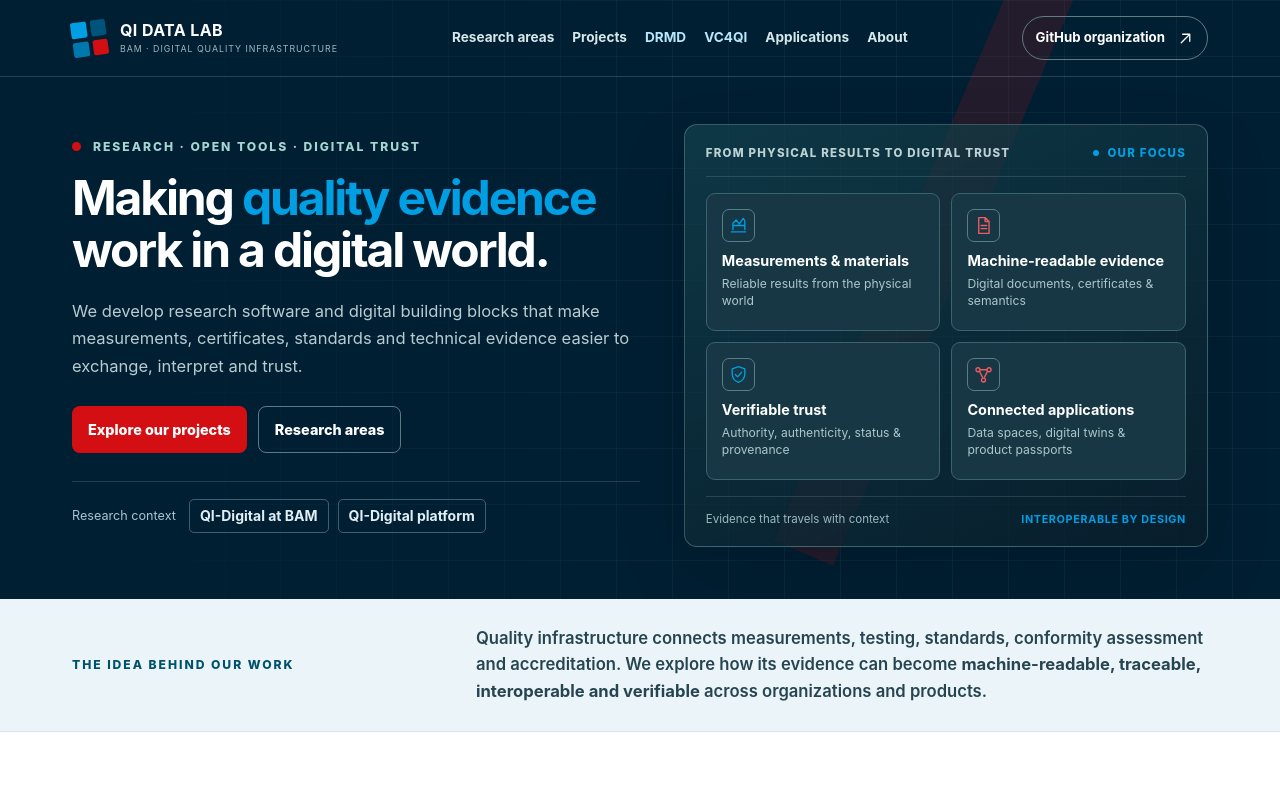
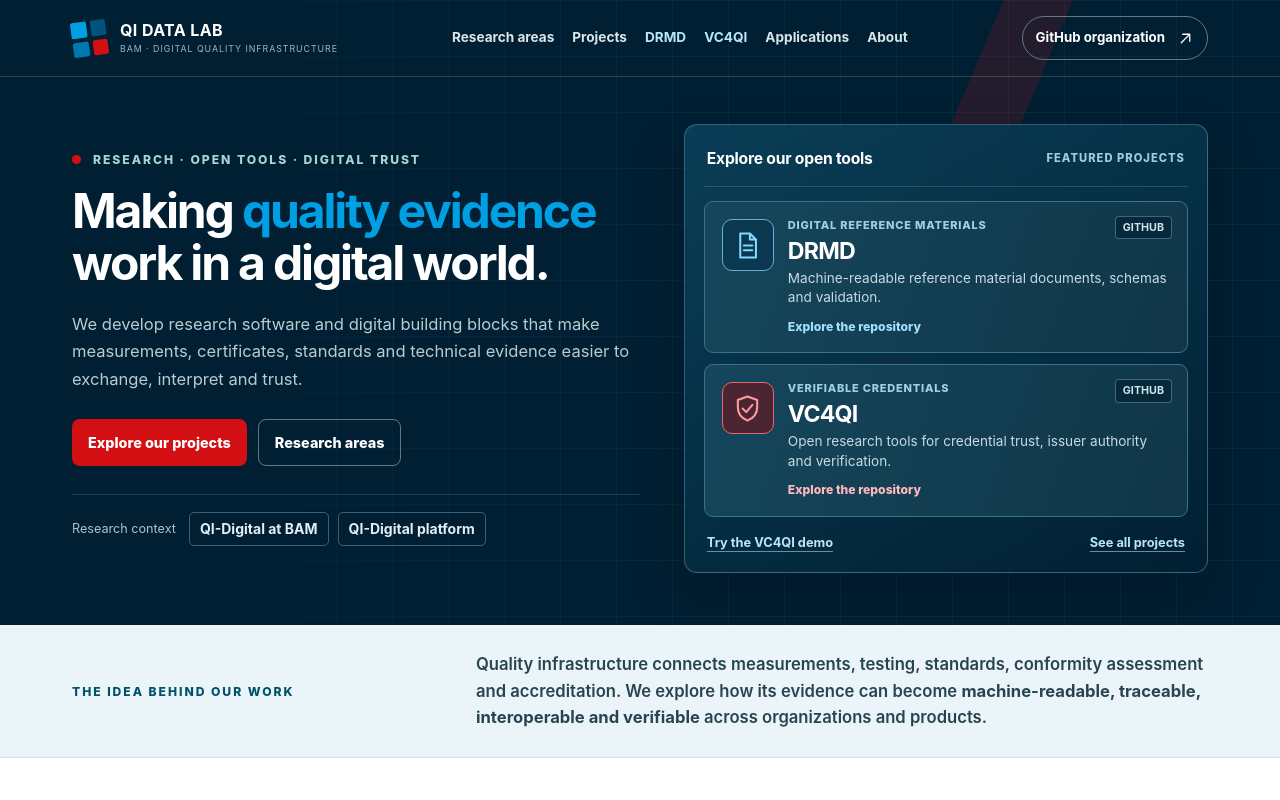
Before and after one commit to QI-Data-Lab/qi-data-lab.github.io, a plain HTML site: page index.html in a window 1280 px wide. Shown: the top 800 px of the page. Drawn offline with Linux system fonts and the light colour scheme.

Commit message:
Replace generic hero diagram with DRMD and VC4QI project links

```diff
--- a/index.html
+++ b/index.html
@@ -89,11 +89,45 @@
     .about-link{border-bottom-color:#83b9d5}
     .about-link:first-child{border-top-color:#83b9d5}
     footer{background:#001724}
+    /* The hero's right panel is a pair of useful project entry points. */
+    .hero-projects{width:100%;padding:19px;border:1px solid rgba(142,201,227,.35);border-radius:13px;background:linear-gradient(150deg,rgba(10,64,89,.93),rgba(1,32,51,.94));box-shadow:0 24px 54px rgba(0,0,0,.18)}
+    .hero-projects-head{display:flex;align-items:center;justify-content:space-between;gap:15px;padding:2px 3px 15px;border-bottom:1px solid rgba(182,222,238,.19)}
+    .hero-projects-head strong{font-size:.98rem;letter-spacing:-.015em;color:#fff}
+    .hero-projects-head span{font-size:.7rem;letter-spacing:.09em;text-transform:uppercase;color:#9dcede;font-weight:760;white-space:nowrap}
+    .hero-project-list{display:grid;gap:11px;margin:14px 0}
+    .hero-project{display:grid;grid-template-columns:52px minmax(0,1fr);gap:14px;position:relative;min-height:142px;padding:17px 17px 16px;border:1px solid #3a728a;border-radius:9px;background:linear-gradient(110deg,#16465c,#103648);transition:transform .2s,background .2s,border-color .2s,box-shadow .2s}
+    .hero-project:hover{transform:translateY(-2px);background:linear-gradient(110deg,#1b526b,#124157);border-color:#71c9ed;box-shadow:0 9px 22px rgba(0,0,0,.15)}
+    .hero-project:focus-visible{outline:3px solid #7bdaff;outline-offset:2px}
+    .hero-project-icon{width:52px;height:52px;display:grid;place-items:center;border:1px solid #64afd0;border-radius:10px;background:#0a3850;color:#82d8ff}
+    .hero-project-icon svg{width:29px;height:29px}
+    .hero-project-vc .hero-project-icon{border-color:#de6b70;background:#4b2532;color:#ff9b9f}
+    .hero-project-copy{display:flex;flex-direction:column;align-items:flex-start;min-width:0}
+    .hero-project-type{font-size:.69rem;line-height:1.25;letter-spacing:.07em;font-weight:780;color:#9fd1e6;text-transform:uppercase;padding-right:75px}
+    .hero-project-title{display:block;color:white;font-size:1.45rem;line-height:1.15;margin:5px 0 4px;letter-spacing:-.035em}
+    .hero-project-description{color:#c7dbe3;font-size:.85rem;line-height:1.45}
+    .hero-project-destination{display:inline-block;font-size:.76rem;font-weight:770;color:#9fe1fb;margin-top:9px}
+    .hero-project-vc .hero-project-destination{color:#ffb9bc}
+    .hero-project-badge{position:absolute;right:15px;top:14px;font-size:.67rem;font-weight:750;color:#cbe5ee;background:rgba(3,35,51,.7);border:1px solid rgba(135,201,226,.4);border-radius:4px;padding:2px 7px}
+    .hero-projects-footer{display:flex;align-items:center;justify-content:space-between;flex-wrap:wrap;gap:10px;padding:2px 3px 0}
+    .hero-projects-footer a{font-size:.8rem;font-weight:730;color:#b9e6fb;text-decoration:underline;text-underline-offset:4px;text-decoration-color:#668fa4}
+    .hero-projects-footer a:hover{color:white;text-decoration-color:white}
+    .project-grid{grid-template-columns:repeat(2,minmax(0,1fr))}
+    .project-card:last-child{grid-column:auto}
+    .llm-art{gap:22px}
+    .llm-panel{position:relative;display:flex;flex-direction:column;gap:11px;width:38%;height:126px;padding:17px;border:1px solid #4f8ca6;border-radius:8px;background:#174257;transform:rotate(-4deg)}
+    .llm-panel:last-child{transform:rotate(4deg);background:#123d51;border-color:#009ee3}
+    .llm-panel-label{color:#a1d6e9;font:750 .69rem/1.2 ui-monospace,Consolas,monospace;letter-spacing:.1em}
+    .llm-line{display:block;width:86%;height:7px;background:#527e90;border-radius:3px}
+    .llm-line.short{width:58%}
+    .llm-panel:last-child .llm-line{background:#009ee3}
+    .llm-panel:last-child .llm-line.short{background:#d40f14}
+    @media(max-width:760px){.project-grid{grid-template-columns:1fr}}
     @media(max-width:1050px){.nav-links{display:none;position:absolute;top:76px;left:0;right:0;background:#102d3a;padding:18px 32px 25px;flex-direction:column;align-items:flex-start;gap:17px;border-bottom:1px solid #3d6570}.nav-links.open{display:flex}.mobile-toggle{display:block}.nav-cta{margin-left:auto}}
     @media(max-width:1000px){.hero-grid{gap:26px}.hero h1{font-size:clamp(2.45rem,4.5vw,3.3rem)}.schematic{padding:15px}.flow-card{padding:12px;min-height:146px}}
     @media(max-width:820px){.hero-grid{grid-template-columns:1fr;gap:30px}.hero h1{max-width:610px}.schematic{max-width:660px;margin:0}.flow-card{min-height:122px}}
     @media(max-width:760px){.nav{height:70px}.nav-links{top:70px}.hero{padding:109px 0 42px}.hero h1{font-size:clamp(2.35rem,7.5vw,3.2rem)}.hero p.lead{font-size:1rem}.hero-affiliation{margin-top:24px}.intro-band .container{padding-top:24px;padding-bottom:24px;gap:10px}.intro-band p{font-size:1rem}}
     @media(max-width:540px){.brand{min-width:0}.nav-cta{display:none}.mobile-toggle{margin-left:auto}.schematic-top{flex-wrap:wrap}.flow-stack{grid-template-columns:1fr;gap:8px}.flow-card{flex-direction:row;align-items:center;min-height:0;padding:10px 12px;gap:12px}.flow-icon{flex:none}.flow-card strong{font-size:.86rem}.flow-card small{font-size:.74rem}.schematic-bottom{flex-wrap:wrap}.hero-affiliation>span{flex-basis:100%}}
+    @media(max-width:540px){.hero-projects{padding:13px}.hero-projects-head{flex-wrap:wrap;gap:3px}.hero-projects-head span{width:100%}.hero-project{grid-template-columns:42px minmax(0,1fr);gap:10px;padding:13px;min-height:0}.hero-project-icon{width:42px;height:42px}.hero-project-icon svg{width:23px;height:23px}.hero-project-title{font-size:1.26rem}.hero-project-description{font-size:.82rem}.hero-project-type{padding-right:0;max-width:190px}.hero-project-badge{right:10px;top:9px}}
     @media(max-width:390px){.hero h1{font-size:2.22rem}.brand-copy small{display:none}}
     @media(prefers-reduced-motion:reduce){html{scroll-behavior:auto}*,*:before,*:after{transition:none!important;animation:none!important}}
   </style>
@@ -129,15 +163,21 @@
           <div class="hero-actions"><a class="button button-primary" href="#projects">Explore our projects</a><a class="button button-outline" href="#work">Research areas</a></div>
           <div class="hero-affiliation" aria-label="Research context and partners"><span>Research context</span><a href="https://bam.de/en/topics/digital-materials-research/qi-digital" target="_blank" rel="noopener noreferrer">QI-Digital at BAM</a><a href="https://www.qi-digital.de/" target="_blank" rel="noopener noreferrer">QI-Digital platform</a></div>
         </div>
-        <aside class="schematic" aria-label="How quality evidence becomes reusable digital trust">
-          <div class="schematic-top"><span>From physical results to digital trust</span><span class="live">Our focus</span></div>
-          <div class="flow-stack">
-            <div class="flow-card"><div class="flow-icon"><svg aria-hidden="true"><use href="#icon-measure"/></svg></div><div><strong>Measurements &amp; materials</strong><small>Reliable results from the physical world</small></div></div>
-            <div class="flow-card"><div class="flow-icon"><svg aria-hidden="true"><use href="#icon-file"/></svg></div><div><strong>Machine-readable evidence</strong><small>Digital documents, certificates &amp; semantics</small></div></div>
-            <div class="flow-card"><div class="flow-icon"><svg aria-hidden="true"><use href="#icon-shield"/></svg></div><div><strong>Verifiable trust</strong><small>Authority, authenticity, status &amp; provenance</small></div></div>
-            <div class="flow-card"><div class="flow-icon"><svg aria-hidden="true"><use href="#icon-network"/></svg></div><div><strong>Connected applications</strong><small>Data spaces, digital twins &amp; product passports</small></div></div>
+        <aside class="hero-projects" aria-labelledby="hero-projects-title">
+          <div class="hero-projects-head"><strong id="hero-projects-title">Explore our open tools</strong><span>Featured projects</span></div>
+          <div class="hero-project-list">
+            <a class="hero-project hero-project-drmd" href="https://github.com/QI-Data-Lab/DRMD" target="_blank" rel="noopener noreferrer" aria-label="Explore the DRMD repository on GitHub">
+              <span class="hero-project-icon" aria-hidden="true"><svg><use href="#icon-file"/></svg></span>
+              <span class="hero-project-copy"><span class="hero-project-type">Digital reference materials</span><strong class="hero-project-title">DRMD</strong><span class="hero-project-description">Machine-readable reference material documents, schemas and validation.</span><span class="hero-project-destination">Explore the repository</span></span>
+              <span class="hero-project-badge" aria-hidden="true">GITHUB</span>
+            </a>
+            <a class="hero-project hero-project-vc" href="https://github.com/QI-Data-Lab/VC4QI" target="_blank" rel="noopener noreferrer" aria-label="Explore the VC4QI repository on GitHub">
+              <span class="hero-project-icon" aria-hidden="true"><svg><use href="#icon-shield"/></svg></span>
+              <span class="hero-project-copy"><span class="hero-project-type">Verifiable credentials</span><strong class="hero-project-title">VC4QI</strong><span class="hero-project-description">Open research tools for credential trust, issuer authority and verification.</span><span class="hero-project-destination">Explore the repository</span></span>
+              <span class="hero-project-badge" aria-hidden="true">GITHUB</span>
+            </a>
           </div>
-          <div class="schematic-bottom"><span>Evidence that travels with context</span><strong>INTEROPERABLE BY DESIGN</strong></div>
+          <div class="hero-projects-footer"><a href="https://qi-data-lab.github.io/VC4QI/demo/" target="_blank" rel="noopener noreferrer">Try the VC4QI demo</a><a href="#projects">See all projects</a></div>
         </aside>
       </div>
     </section>
@@ -155,11 +195,12 @@
     </div></section>
 
     <section class="section projects" id="projects" aria-labelledby="projects-title"><div class="container">
-      <div class="section-heading"><div class="eyebrow accent-dark">Open-source research</div><h2 id="projects-title">Projects you can explore.</h2><p>Three public repositories currently give a concrete view of our work—from structured materials data to trust verification and traceable document analysis.</p></div>
+      <div class="section-heading"><div class="eyebrow accent-dark">Open-source research</div><h2 id="projects-title">Projects you can explore.</h2><p>Four public research projects make our work tangible—from structured materials data and trust verification to traceable document analysis and AI-assisted extraction.</p></div>
       <div class="project-grid">
         <article class="project-card"><div class="project-art vc-art" aria-hidden="true"><div class="trust-chain"><div class="trust-node"><svg><use href="#icon-file"/></svg></div><div class="trust-edge"></div><div class="trust-node"><svg><use href="#icon-shield"/></svg></div><div class="trust-edge"></div><div class="trust-node"><svg><use href="#icon-network"/></svg></div></div></div><div class="project-body"><p class="project-type">Verifiable trust</p><h3>VC4QI</h3><p>Research framework and browser demonstrator for verifiable credentials in quality infrastructure. Explore how trust anchors, issuer authority, credential status and evidence affect a verifier’s decision.</p><div class="tags"><span>Verifiable Credentials</span><span>Trust chains</span><span>TypeScript / Python</span></div><div class="project-links"><a class="repo-link" href="https://github.com/QI-Data-Lab/VC4QI" target="_blank" rel="noopener noreferrer">Repository <svg aria-hidden="true"><use href="#icon-external"/></svg></a><a class="repo-link" href="https://qi-data-lab.github.io/VC4QI/demo/" target="_blank" rel="noopener noreferrer">Live demo <svg aria-hidden="true"><use href="#icon-external"/></svg></a></div></div></article>
         <article class="project-card"><div class="project-art xml-art" aria-hidden="true"><div class="xml-paper"><div><span class="tag">&lt;drmd&gt;</span></div><div class="indent"><span class="tag">&lt;material&gt;</span><span class="value"> reference </span><span class="tag">&lt;/material&gt;</span></div><div class="indent"><span class="tag">&lt;property&gt;</span></div><div class="indent" style="padding-left:35px"><span class="value">value · unit · uncertainty</span></div><div class="indent"><span class="tag">&lt;/property&gt;</span></div><div><span class="tag">&lt;/drmd&gt;</span></div></div></div><div class="project-body"><p class="project-type">Digital reference materials</p><h3>DRMD</h3><p>A Digital Reference Material Document specification and tooling: XML schema, examples, rendering, validation and an editor for structured reference-material information.</p><div class="tags"><span>XML / XSD</span><span>Metrology</span><span>Validation</span></div><div class="project-links"><a class="repo-link" href="https://github.com/QI-Data-Lab/drmd" target="_blank" rel="noopener noreferrer">Repository <svg aria-hidden="true"><use href="#icon-external"/></svg></a></div></div></article>
         <article class="project-card"><div class="project-art trace-art" aria-hidden="true"><div class="trace-window"><span class="line"></span><span class="line short"></span><span class="line highlight"></span><span class="line"></span><span class="line short"></span></div><div class="trace-window"><span class="line highlight"></span><span class="line"></span><span class="line short"></span><span class="line"></span><span class="chip">SOURCE FOUND</span></div></div><div class="project-body"><p class="project-type">AI with provenance</p><h3>Evidence Tracer</h3><p>A local-first desktop research workbench for exploring PDF corpora, following references and locating evidence for or against a question with page-level source traces.</p><div class="tags"><span>Document AI</span><span>Provenance</span><span>Research demo</span></div><div class="project-links"><a class="repo-link" href="https://github.com/QI-Data-Lab/Evidence-Tracer" target="_blank" rel="noopener noreferrer">Repository <svg aria-hidden="true"><use href="#icon-external"/></svg></a></div></div></article>
+        <article class="project-card"><div class="project-art llm-art" aria-hidden="true"><div class="llm-panel"><span class="llm-panel-label">CERTIFICATE</span><span class="llm-line"></span><span class="llm-line short"></span><span class="llm-line"></span></div><div class="llm-panel"><span class="llm-panel-label">STRUCTURED DATA</span><span class="llm-line short"></span><span class="llm-line"></span><span class="llm-line short"></span></div></div><div class="project-body"><p class="project-type">AI-assisted extraction</p><h3>LLM4QI</h3><p>Research into using large language models to extract structured reference-material information from certificate PDFs, with an emphasis on machine-readable outputs.</p><div class="tags"><span>LLMs</span><span>Certificates</span><span>Structured data</span></div><div class="project-links"><a class="repo-link" href="https://github.com/QI-Data-Lab/LLM4QI" target="_blank" rel="noopener noreferrer">Repository <svg aria-hidden="true"><use href="#icon-external"/></svg></a></div></div></article>
       </div>
       <p class="project-note">These are research outputs, not certified production services. Check individual repositories for maturity, limitations, contribution guidance and licenses. <a href="https://github.com/orgs/QI-Data-Lab/repositories" target="_blank" rel="noopener noreferrer">Browse the full organization repository list</a>.</p>
     </div></section>
```
